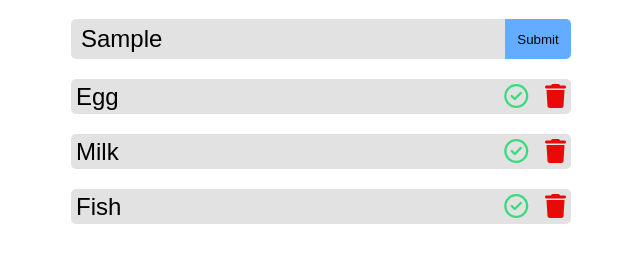
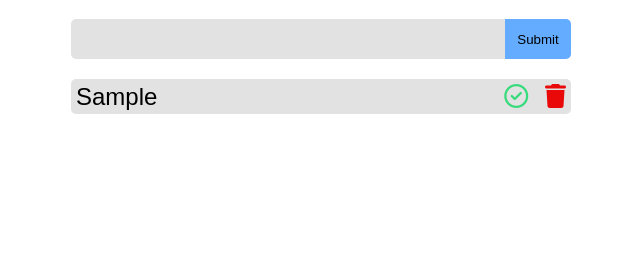
Before and after one commit to syedzohaib-dev/Grocery-bud, a plain HTML site: page index.html in a window 1280 px wide. Both pictures are taken after typing "Sample" into the empty fields and a click on the button "Submit". Shown: the part 81-344 px from the top of the page, without its empty margins (319-959 px from the left). Drawn offline with Linux system fonts and the light colour scheme.

Commit message:
working with Todo

```diff
--- a/app.js
+++ b/app.js
@@ -1,9 +1,74 @@
-const submit = document.querySelector('.submit')
-const input = document.querySelector('.input')
+const submit = document.querySelector('#submit')
+const input = document.querySelector('input')
 const ul = document.querySelector('ul')
+// const tickBtn = document.querySelector('#tick')
+// const deleteBtn = document.querySelector('#delete')
+
 
 submit.addEventListener("click", () => {
-    console.log(input.value)
+    // console.log(input.value)
     const li = document.createElement("li")
-    li.innerHTML =
+    li.style.width = "500px"
+    li.style.height = "35px"
+    li.style.display = "flex"
+    li.style.justifyContent = "space-between"
+    li.style.alignItems = "center"
+    li.style.cursor = "pointer"
+    li.style.fontSize = "1.5rem"
+    li.style.backgroundColor = "#e2e2e2"
+    li.style.borderRadius = "5px"
+
+
+    li.innerHTML = `
+    <p>${input.value}</p>
+    <div>
+    <button id="tick"><i class="fa-regular fa-circle-check"></i></button>
+     <button id="delete"><i class="fa-solid fa-trash"></i></button>
+    </div>
+    `
+    ul.appendChild(li)
+
+    // Add event listener to the delete icon
+    // const deleteIcon = li.querySelector('#delete')
+    // deleteIcon.addEventListener('click', function () {
+    //     li.remove()
+    // })
+
+    // const lineDash = p.querySelector('#tick')
+    // lineDash.addEventListener('click', function () {
+    //     p.style.textDecoration = 'line-through'
+    // })
+
+    // const deleteLi = li.querySelector('#delete')
+    // deleteLi.addEventListener('click', function () {
+    //     li.remove()
+    // })
+
+    // input.value = ''
+    const tickBtn = li.querySelector('#tick')
+    tickBtn.addEventListener('click', function () {
+        tickBtn.parentElement.parentElement.style.textDecoration = "line-through"
+        // console.log('btn chala')
+    })
+    const deleteBtn = li.querySelector('#delete')
+    deleteBtn.addEventListener('click', function () {
+        deleteBtn.parentElement.parentElement.remove()
+        // console.log('btn chala')
+    })
+    input.value = ""
 })
+
+
+
+
+
+
+// function itemcompleted(list) {
+//     if (list.nextElementSibbling.style.textDecoration == "line-through") {
+//         list.nextElementSibbling.styl.textDecoration = "none"
+
+//     } else {
+//         list.nextElementSibbling.style.textDecoration = "line-through"
+//     }
+
+// }
--- a/index.html
+++ b/index.html
@@ -27,7 +27,7 @@
             <button type="submit" id="submit">Submit</button>
         </div>
         <ul>
-            <li>
+            <!-- <li>
                 <p>Egg</p>
                 <div class="icon"><i class="fa-regular fa-circle-check" id="tick"></i> <i class="fa-solid fa-trash"
                         id="delete"></i></div>
@@ -41,7 +41,7 @@
                 <p>Fish</p>
                 <div class="icon"><i class="fa-regular fa-circle-check" id="tick"></i> <i class="fa-solid fa-trash"
                         id="delete"></i></div>
-            </li>
+            </li> -->
 
         </ul>
     </div>
--- a/style.css
+++ b/style.css
@@ -81,7 +81,7 @@ ul {
     gap: 20px;
 }
 
-li {
+/* li {
     width: 500px;
     height: 35px;
     display: flex;
@@ -91,7 +91,7 @@ li {
     font-size: 1.5rem;
     background-color: #e2e2e2;
     border-radius: 5px;
-}
+} */
 
 li p {
     margin-left: 5px;
@@ -101,11 +101,17 @@ li p {
     color: #38db7c;
     font-size: 1.5rem;
     margin: 0 5px;
+    border: none;
+    outline: none;
+    background-color: #e2e2e2;
+
 }
 
 #delete {
     color: #e90909;
     font-size: 1.5rem;
     margin: 0 5px;
-
+    outline: none;
+    border: none;
+    background-color: #e2e2e2;
 }
```
